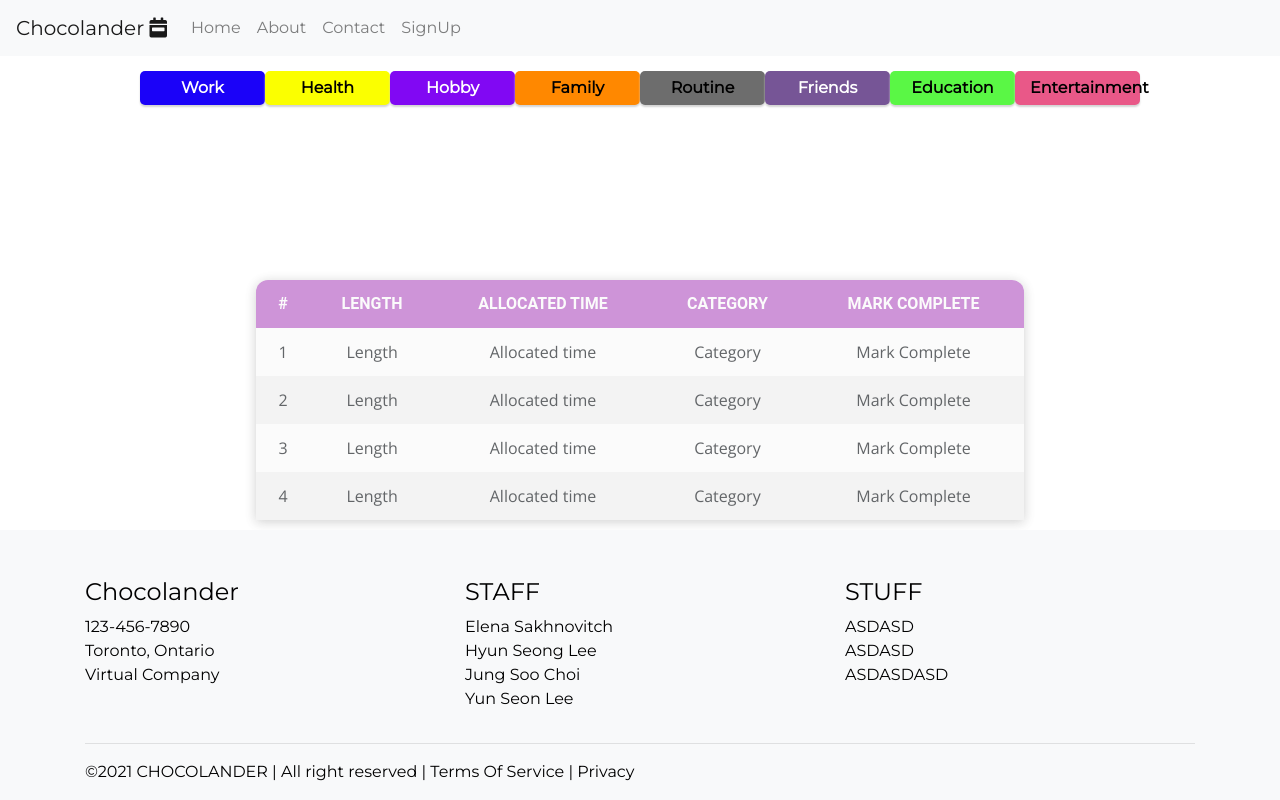
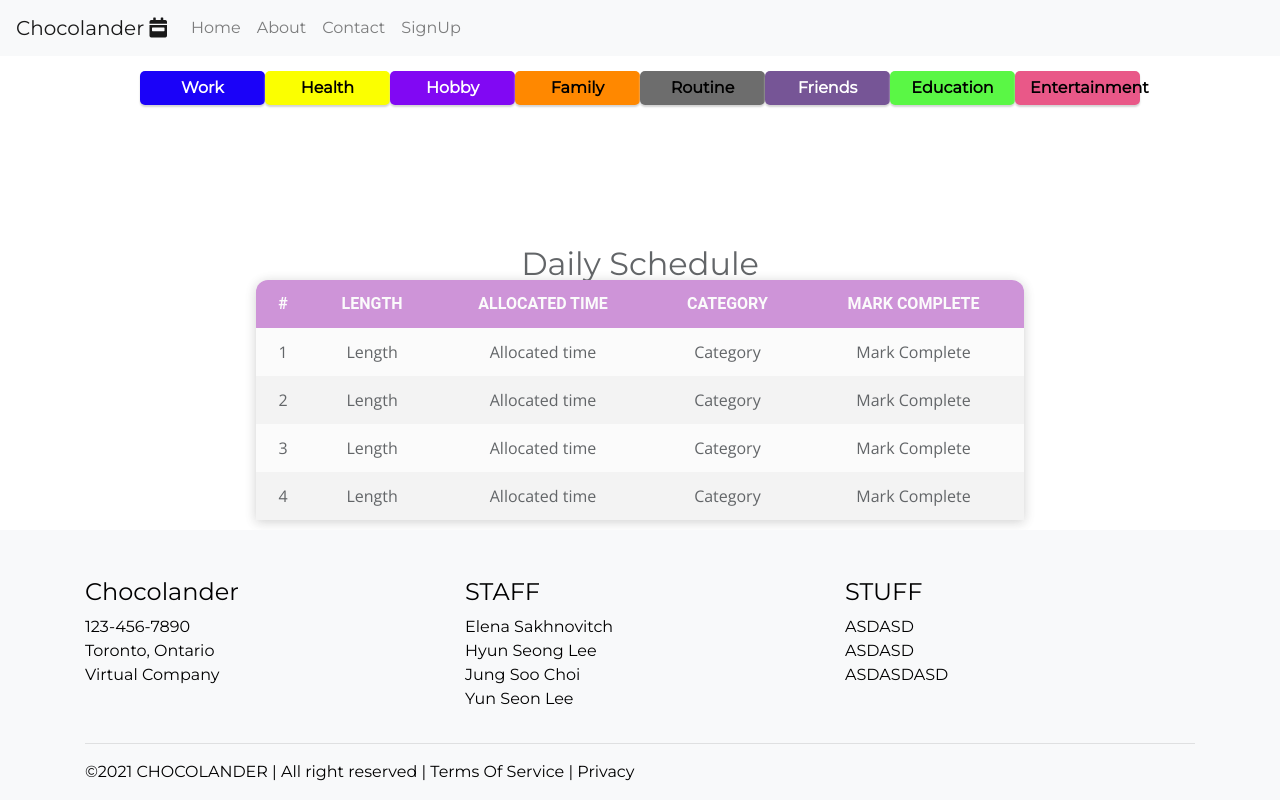
Before and after one commit to chocolander/time-tracking-manager, a React (Create React App) app: page / in a window 1280 px wide. Built offline with nearby package versions, Linux system fonts and the light colour scheme.

Commit message:
Table version_1

```diff
--- a/src/components/Tables/DayTable.css
+++ b/src/components/Tables/DayTable.css
@@ -33,6 +33,12 @@ table {
     text-align: center;
 }
 
+h2 {
+    position: absolute;
+    left: 50%;
+    top: 33%;
+    transform: translate(-50%, -50%);
+}
 th, td {
     padding: 12px 15px;
 }
--- a/src/components/Tables/DayTable.js
+++ b/src/components/Tables/DayTable.js
@@ -5,6 +5,7 @@ class DayTable extends Component {
     render() {
         return (
             <div className="filter">
+                <h2>Daily Schedule</h2>
                 <table>
                     <tr>
                         <th>#</th>
```
Also changed, not shown: 1 other file (tests, documents, lock files or other folders).
